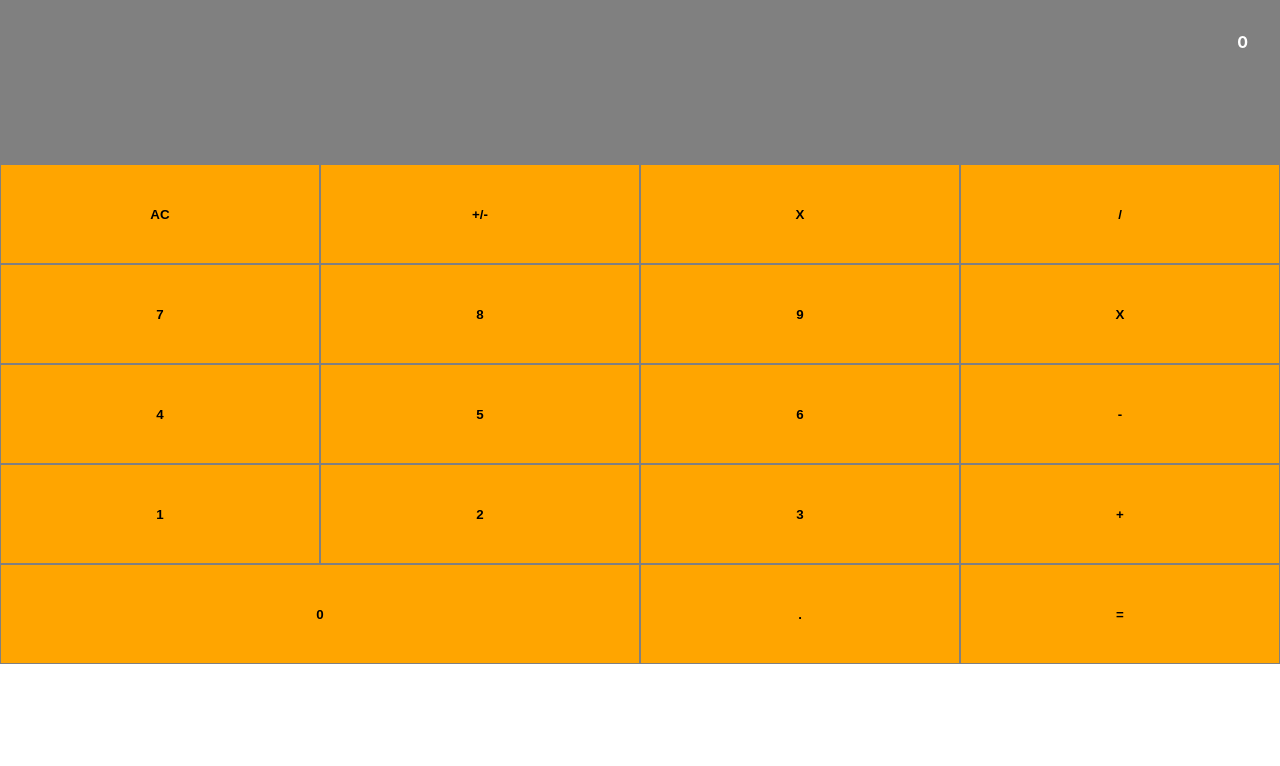
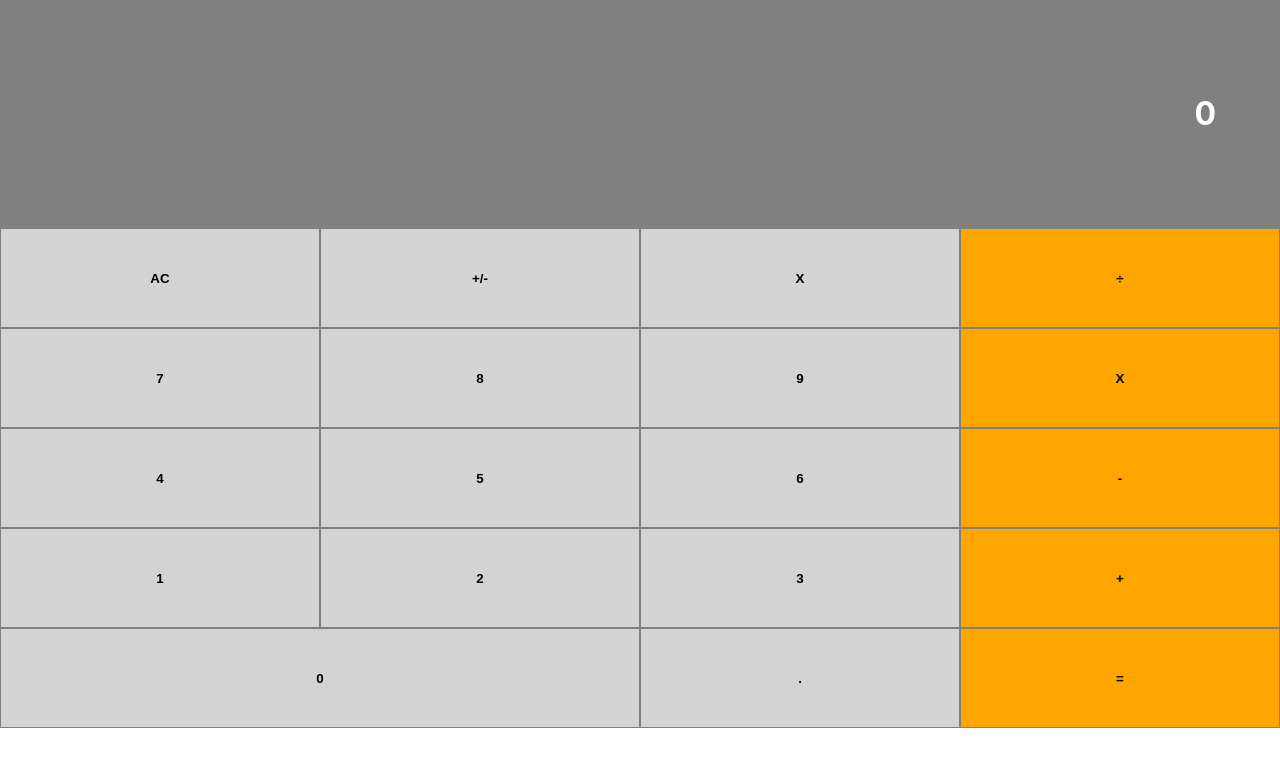
Before and after one commit to wathigo/Calculator, a React (Create React App) app: page / in a window 1280 px wide. Shown: the top 766 px of the page. Built offline with nearby package versions, Linux system fonts and the light colour scheme.

Commit message:
Pass color and wide a props to the Button component and set their dafault values

```diff
--- a/src/components/App.css
+++ b/src/components/App.css
@@ -5,26 +5,38 @@
 
 .display{
   background: grey;
-  height: 100px;
+  max-height: 100px;
+  line-height: 100px;
   color: #fff;
   font-weight: bold;
+  font-size: 2em;
   text-align: right;
   padding: 2em;
 }
 
 .calc-btn{
-  width: 25%;
   height: 100px;
   font-weight: bold;
   border: 0.0015em solid grey;
-  background-color: orange;
 }
 
 .button-panel{
   display: flex;
   flex-direction: column;
 }
+/* Text */
+.cl-light-grey {
+  background-color: #d3d3d3;
+}
 
-.group5 button:first-of-type{
-  width: 50%;
+.cl-orange {
+  background-color: orange;
 }
+
+.w-25 {
+  width: 25%;
+}
+
+.w-50 {
+  width: 50%
+}
--- a/src/components/Button.js
+++ b/src/components/Button.js
@@ -6,15 +6,24 @@ import PropTypes from 'prop-types';
 
 class Button extends Component {
   render() {
-    const { content } = this.props;
+    const { content, wide, color } = this.props;
     return (
-      <button type="button" className='calc-btn'>
+      <button type="button" className={ wide + ' calc-btn ' + color}>
         {content}
       </button>
     );
   }
 }
 
-Button.propTypes = { content: PropTypes.string.isRequired };
+Button.propTypes = {
+  content: PropTypes.string.isRequired,
+  color: PropTypes.string,
+  wide: PropTypes.string
+ };
+
+ Button.defaultProps = {
+   color: 'cl-orange',
+   wide: 'w-25'
+ };
 
 export default Button;
--- a/src/components/ButtonPanel.js
+++ b/src/components/ButtonPanel.js
@@ -10,32 +10,32 @@ class ButtonPanel extends Component{
     return(
       <div className='button-panel'>
         <div className='group1'>
-         <Button content='AC'/>
-         <Button content='+/-'/>
-         <Button content='X'/>
-         <Button content='/'/>
+         <Button content='AC'color='cl-light-grey'/>
+         <Button content='+/-' color='cl-light-grey'/>
+         <Button content='X' color='cl-light-grey'/>
+         <Button content='÷'/>
         </div>
         <div className="group2">
-          <Button content="7" />
-          <Button content="8" />
-          <Button content="9" />
+          <Button content="7" color='cl-light-grey'/>
+          <Button content="8" color='cl-light-grey'/>
+          <Button content="9" color='cl-light-grey'/>
           <Button content="X" />
         </div>
         <div className="group3">
-          <Button content="4" />
-          <Button content="5" />
-          <Button content="6" />
+          <Button content="4" color='cl-light-grey'/>
+          <Button content="5" color='cl-light-grey'/>
+          <Button content="6" color='cl-light-grey'/>
           <Button content="-" />
         </div>
         <div className="group4">
-          <Button content="1" />
-          <Button content="2" />
-          <Button content="3" />
+          <Button content="1" color='cl-light-grey'/>
+          <Button content="2" color='cl-light-grey'/>
+          <Button content="3" color='cl-light-grey'/>
           <Button content="+" />
         </div>
         <div className="group5">
-          <Button content="0" />
-          <Button content="." />
+          <Button content="0" wide='w-50' color='cl-light-grey'/>
+          <Button content="." color='cl-light-grey'/>
           <Button content="=" />
         </div>
       </div>
```
